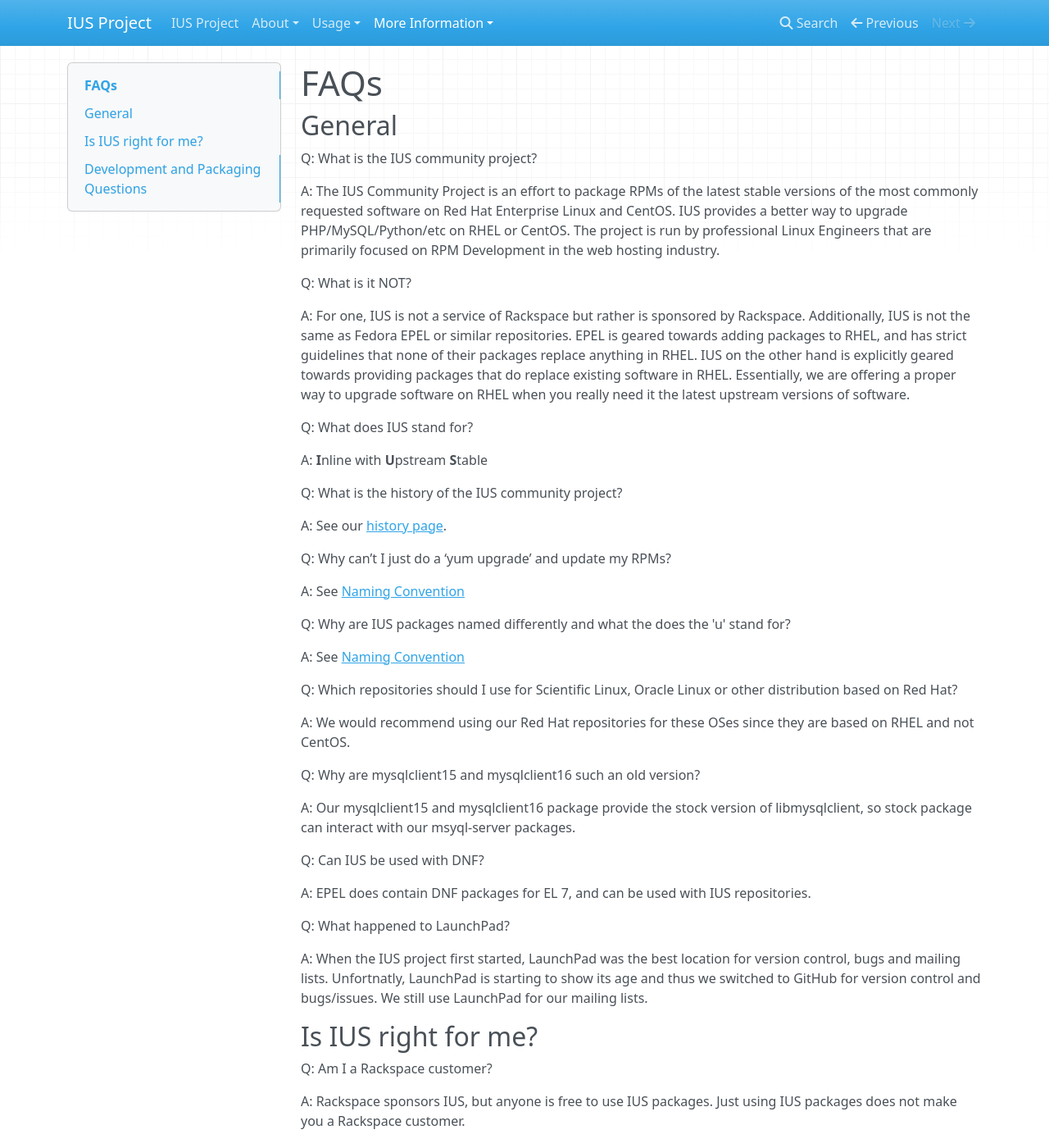
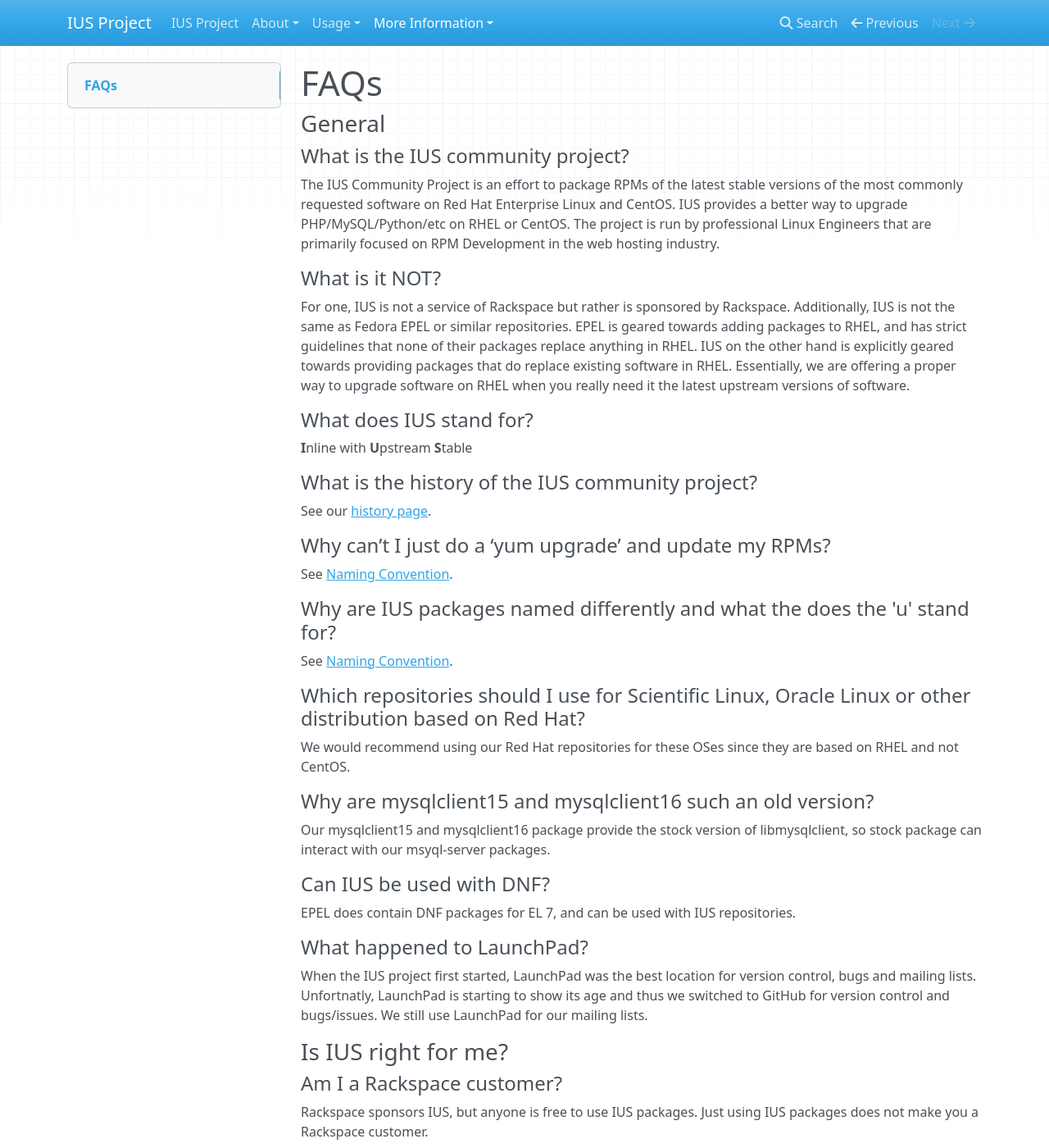
Before and after one commit to iusrepo/ius.io, an MkDocs documentation site: the page built from docs/FAQs.md, in a window 1280 px wide and 1400 px high. Shown: the whole window at 82% size. Built offline with MkDocs 1.6.1, drawn with Linux system fonts in a browser that asks for light colours; nearby versions of some CDN libraries; old or Windows-style settings are respelled for this version of MkDocs; some of the changed text lies outside the part shown.

Commit message:
clean up format of headers and stuff

```diff
--- a/docs/FAQs.md
+++ b/docs/FAQs.md
@@ -1,18 +1,18 @@
 # FAQs
 
-## General
+### General
 
-Q: What is the IUS community project?
+#### What is the IUS community project?
 
-A: The IUS Community Project is an effort to package RPMs of the latest stable
+The IUS Community Project is an effort to package RPMs of the latest stable
 versions of the most commonly requested software on Red Hat Enterprise Linux
 and CentOS. IUS provides a better way to upgrade PHP/MySQL/Python/etc on RHEL
 or CentOS. The project is run by professional Linux Engineers that are
 primarily focused on RPM Development in the web hosting industry.
 
-Q: What is it NOT?
+#### What is it NOT?
 
-A: For one, IUS is not a service of Rackspace but rather is sponsored by
+For one, IUS is not a service of Rackspace but rather is sponsored by
 Rackspace. Additionally, IUS is not the same as Fedora EPEL or similar
 repositories.  EPEL is geared towards adding packages to RHEL, and has strict
 guidelines that none of their packages replace anything in RHEL. IUS on the
@@ -21,90 +21,86 @@ existing software in RHEL. Essentially, we are offering a proper way to upgrade
 software on RHEL when you really need it the latest upstream versions of
 software.
 
-Q: What does IUS stand for?
+#### What does IUS stand for?
 
-A: **I**nline with **U**pstream **S**table
+**I**nline with **U**pstream **S**table
 
-Q: What is the history of the IUS community project?
+#### What is the history of the IUS community project?
 
-A: See our [history page][1].
+See our [history page][1].
 
-Q: Why can’t I just do a ‘yum upgrade’ and update my RPMs?
+#### Why can’t I just do a ‘yum upgrade’ and update my RPMs?
 
-A: See [Naming Convention][2]
+See [Naming Convention][2].
 
-Q: Why are IUS packages named differently and what the does the 'u' stand for?
+#### Why are IUS packages named differently and what the does the 'u' stand for?
 
-A: See [Naming Convention][2]
+See [Naming Convention][2].
 
-Q: Which repositories should I use for Scientific Linux, Oracle Linux or other
-distribution based on Red Hat?
+#### Which repositories should I use for Scientific Linux, Oracle Linux or other distribution based on Red Hat?
 
-A: We would recommend using our Red Hat repositories for these OSes since they
-are based on RHEL and not CentOS.
+We would recommend using our Red Hat repositories for these OSes since they are
+based on RHEL and not CentOS.
 
-Q: Why are mysqlclient15 and mysqlclient16 such an old version?
+#### Why are mysqlclient15 and mysqlclient16 such an old version?
 
-A: Our mysqlclient15 and mysqlclient16 package provide the stock version of
+Our mysqlclient15 and mysqlclient16 package provide the stock version of
 libmysqlclient, so stock package can interact with our msyql-server packages.
 
-Q: Can IUS be used with DNF?
+#### Can IUS be used with DNF?
 
-A: EPEL does contain DNF packages for EL 7, and can be used with IUS
-repositories.
+EPEL does contain DNF packages for EL 7, and can be used with IUS repositories.
 
-Q: What happened to LaunchPad?
+#### What happened to LaunchPad?
 
-A: When the IUS project first started, LaunchPad was the best location for
-version control, bugs and mailing lists.  Unfortnatly, LaunchPad is starting to
-show its age and thus we switched to GitHub for version control and
-bugs/issues. We still use LaunchPad for our mailing lists.
+When the IUS project first started, LaunchPad was the best location for version
+control, bugs and mailing lists.  Unfortnatly, LaunchPad is starting to show
+its age and thus we switched to GitHub for version control and bugs/issues. We
+still use LaunchPad for our mailing lists.
 
+### Is IUS right for me?
 
-## Is IUS right for me?
+#### Am I a Rackspace customer?
 
-Q: Am I a Rackspace customer?
+Rackspace sponsors IUS, but anyone is free to use IUS packages.  Just using IUS
+packages does not make you a Rackspace customer.
 
-A: Rackspace sponsors IUS, but anyone is free to use IUS packages.  Just using
-IUS packages does not make you a Rackspace customer.
+#### What is the relationship between Rackspace and IUS?
 
-Q: What is the relationship between Rackspace and IUS?
-
-A: It is similar to the relationship between Red Hat and EPEL.
+It is similar to the relationship between Red Hat and EPEL.
 
 * $COMPANY sponsors $PROJECT via engineer man-hours, servers, and bandwidth.
 * The escalation path for $PROJECT packages is with $PROJECT, not with $COMPANY.
 * No $COMPANY service level agreements apply to packages from $PROJECT.
 
-Q: Can I afford the risk of using IUS package vs super stable packages from Red
-Hat?
+#### Can I afford the risk of using IUS package vs super stable packages from Red Hat?
 
-A: IUS might introduce bugs/stability issues because it is bleeding edge
-versions of software. There is no way around that, so it is a give and take
-situation. You get the latest and greatest, but you also get to be one of the
-first people to find bugs before everyone else.
+IUS might introduce bugs/stability issues because it is bleeding edge versions
+of software. There is no way around that, so it is a give and take situation.
+You get the latest and greatest, but you also get to be one of the first people
+to find bugs before everyone else.
 
-Q: Should I use IUS so I can pass PCI or other security audits?
+#### Should I use IUS so I can pass PCI or other security audits?
 
-A: Some security audits only use software versions to confirm security
+Some security audits only use software versions to confirm security
 vulnerabilities have been addressed.  This approach does not take into account
 [Red Hat's backporting of security fixes][3].  Some additional communication
 with your security auditor may be needed on RHEL or CentOS servers.  It is not
 recommended to use IUS packages just to pass a security audit.
 
-Q: Does Red Hat support the use of IUS packages?
+#### Does Red Hat support the use of IUS packages?
 
-A: No.
+No.
 
-Q: Do you recommend IUS over stock RHEL packages?
+#### Do you recommend IUS over stock RHEL packages?
 
 No, not necessarily. We do not want to give the impression that our packages
 are better than those found in RHEL. Red Hat has teams of developers working
 tirelessly to ensure the stability and reliability of their packages. IUS does
 not have the resources to even begin to compete with the stability and quality
 of the official packages maintained by Red Hat. Plus, we are also following the
-latest and greatest sources from upstream directly which inevitably opens up
-a higher level of risk that those packages will introduce bugs.
+latest and greatest sources from upstream directly which inevitably opens up a
+higher level of risk that those packages will introduce bugs.
 
 IUS is recommended for users that absolutely need newer versions of specific
 software than RHEL can provide. IUS is not intended for users that want to
@@ -119,46 +115,44 @@ explain how they upgraded PHP/MySQL/etc. on their RHEL server. But how many do
 you find that explain how they keep that version of PHP/MySQL/etc. updated and
 patched? Not many, until now.
 
-Q: How is IUS different than SCL?
+#### How is IUS different than SCL?
 
-A:  See [IUS vs. Software Collections][4].
+See [IUS vs. Software Collections][4].
 
-Q: Does IUS cost anything?
+#### Does IUS cost anything?
 
-A: IUS packages are free as in speech and beer.
+IUS packages are free as in speech and beer.
 
-Q: How can I be notified when an IUS package I am using reaches EOL (end of
-life) status?
+#### How can I be notified when an IUS package I am using reaches EOL (end of life) status?
 
-A: We post to our [public mailing list][10] when a package has reached EOL
-status.
+We post to our [public mailing list][10] when a package has reached EOL status.
 
-## Development and Packaging Questions
+### Development and Packaging Questions
 
-Q: How can I contribute to IUS?
+#### How can I contribute to IUS?
 
-A: See our [contributing page][5].
+See our [contributing page][5].
 
-Q: How do I install packages from testing?
+#### How do I install packages from testing?
 
-A: See [Using Testing Repositories][6]
+See [Using Testing Repositories][6].
 
-Q: What packaging system do you use?
+#### What packaging system do you use?
 
-A: We built a system called MonkeyFarm that functions much like [Fedora
-Koji][7]. We make no attempt to compete with Koji in that department, however
-there were other needs for a ‘build system’ outside of RPM packaging that lead
-us to continue work on our own. Additionally, the preceptor to MonkeyFarm was
-RPE (The Rackspace Packaging Environment) which was started before Koji was
+We built a system called MonkeyFarm that functions much like [Fedora Koji][7].
+We make no attempt to compete with Koji in that department, however there were
+other needs for a ‘build system’ outside of RPM packaging that lead us to
+continue work on our own. Additionally, the preceptor to MonkeyFarm was RPE
+(The Rackspace Packaging Environment) which was started before Koji was
 released publicly (and before we knew about it).
 
-Q: Why are there separate repositories for Red Hat and CentOS?
+#### Why are there separate repositories for Red Hat and CentOS?
 
-A: There are times when Red Hat makes a changes during a new point releases
-(i.e.  RHEL 6.6 to 6.7) that require IUS packages to be rebuilt or they will
-not work on the new point release.  Some examples include the change from
-[libjpeg to libjpeg-turbo in RHEL 6.4][8] and updates to [ImageMagick in RHEL
-6.7][9] that required updates to IUS php packages.
+There are times when Red Hat makes a changes during a new point releases (i.e.
+RHEL 6.6 to 6.7) that require IUS packages to be rebuilt or they will not work
+on the new point release.  Some examples include the change from [libjpeg to
+libjpeg-turbo in RHEL 6.4][8] and updates to [ImageMagick in RHEL 6.7][9] that
+required updates to IUS php packages.
 
 Also, a new point release for CentOS does not happen the same day as RHEL. So
 how can we make sure that our packages will work on both Red Hat and CentOS
```
